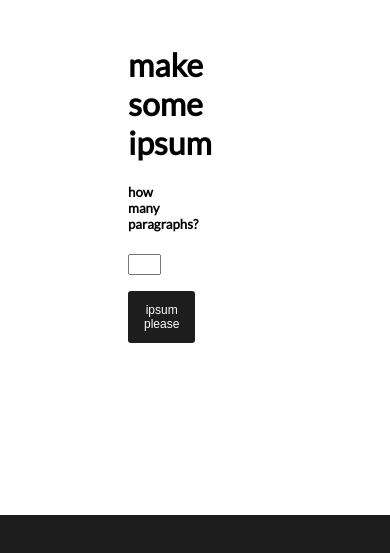
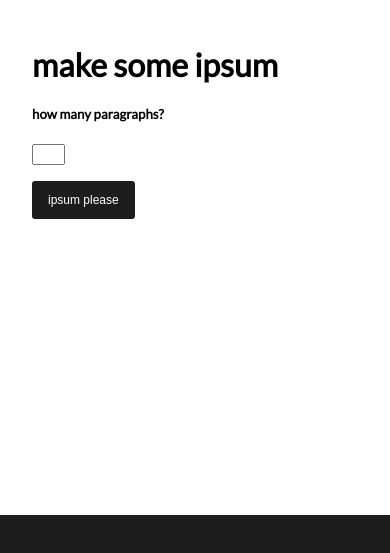
Before and after one commit to rhamill1/farmers_market_ipsum, a website: page views/index.html in a window 390 px wide. Shown: the part 501-1054 px from the top of the page. Drawn offline with nearby package versions, Linux system fonts and the light colour scheme.

Commit message:
makes content section responsive

```diff
--- a/public/styles/styles.css
+++ b/public/styles/styles.css
@@ -124,3 +124,14 @@ button:hover {
   background: #1abc9c;
   cursor: pointer;
 }
+
+
+@media (max-width: 700px) {
+  .content-section {
+    margin: 3em 2em;
+  }
+
+  #request, #response {
+    width: 100%;
+  }
+}
```
